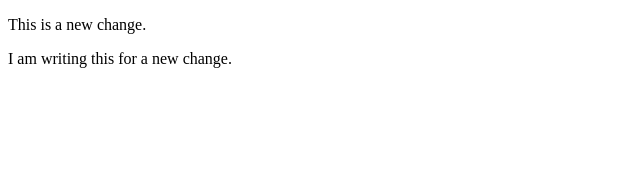
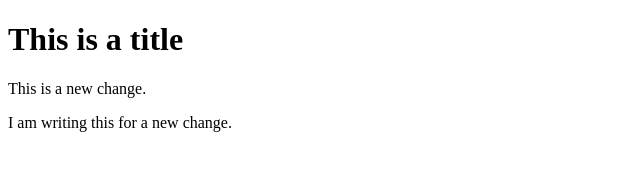
Before and after one commit to AliSaghaei/ali-saghaei-repo, a plain HTML site: page index.html in a window 1280 px wide. Shown: the whole page, without its empty margins (0-640 px from the left). Drawn offline with Linux system fonts and the light colour scheme.

Commit message:
a title is added

```diff
--- a/index.html
+++ b/index.html
@@ -7,6 +7,7 @@
     <title>branch 2 test</title>
   </head>
   <body>
+    <h1>This is a title</h1>
     <p>This is a new change.</p>
     <p>I am writing this for a new change.</p>
   </body>
```
